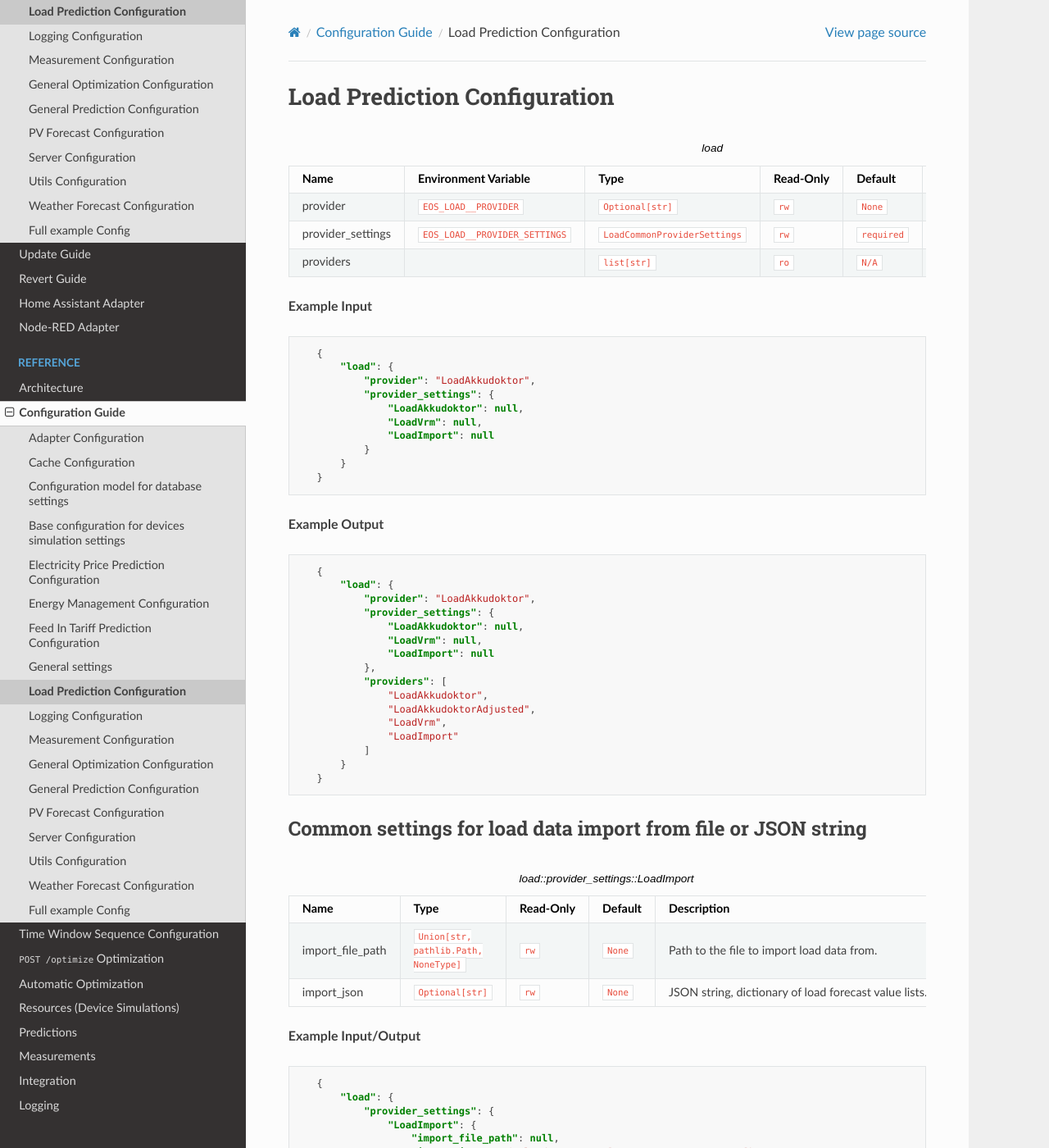
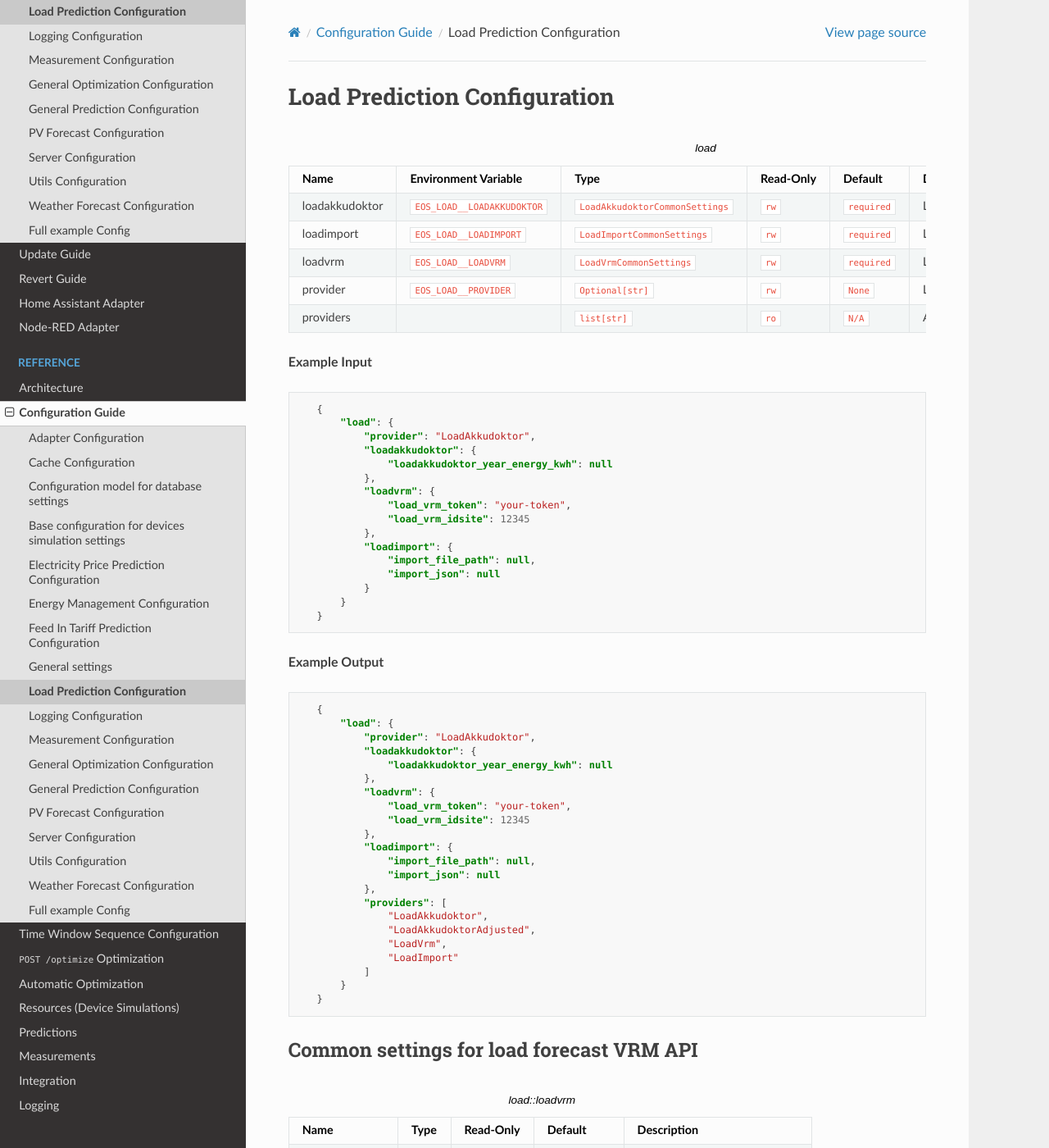
Before and after one commit to Akkudoktor-EOS/EOS, a Sphinx documentation site: the page built from docs/_generated/configload.md, in a window 1280 px wide and 1400 px high. Shown: the whole window at 82% size. Built offline with Sphinx 7.4.7 and the Read the Docs theme 3.1.0, drawn with Linux system fonts in a browser that asks for light colours; the version number could not be read and is left out; some of the changed text lies outside the part shown.

Commit message:
fix: Improve provider update error handling and add VRM provider settings validation (#887)
* fix: improve error handling for provider updates

Distinguishes failures of active providers from inactive ones.
Propagates errors only for enabled providers, allowing execution
to continue if a non-active provider fails, which avoids unnecessary
interruptions and improves robustness.

* fix: add provider settings validation for forecast requests

Prevents potential runtime errors by checking if provider settings are configured
before accessing forecast credentials.

Raises a clear error when settings are missing to help with debugging misconfigurations.

* refactor(load): move provider settings to top-level fields

Transitions load provider settings from a nested "provider_settings" object with provider-specific keys to dedicated top-level fields.\n\nRemoves the legacy "provider_settings" mapping and updates migration logic to ensure backward compatibility with existing configurations.

* docs: update version numbers and documantation

---------

Co-authored-by: Normann <github@koldrack.com>

````diff
--- a/docs/_generated/configload.md
+++ b/docs/_generated/configload.md
@@ -7,8 +7,10 @@
 
 | Name | Environment Variable | Type | Read-Only | Default | Description |
 | ---- | -------------------- | ---- | --------- | ------- | ----------- |
+| loadakkudoktor | `EOS_LOAD__LOADAKKUDOKTOR` | `LoadAkkudoktorCommonSettings` | `rw` | `required` | LoadAkkudoktor provider settings. |
+| loadimport | `EOS_LOAD__LOADIMPORT` | `LoadImportCommonSettings` | `rw` | `required` | LoadImport provider settings. |
+| loadvrm | `EOS_LOAD__LOADVRM` | `LoadVrmCommonSettings` | `rw` | `required` | LoadVrm provider settings. |
 | provider | `EOS_LOAD__PROVIDER` | `Optional[str]` | `rw` | `None` | Load provider id of provider to be used. |
-| provider_settings | `EOS_LOAD__PROVIDER_SETTINGS` | `LoadCommonProviderSettings` | `rw` | `required` | Provider settings |
 | providers | | `list[str]` | `ro` | `N/A` | Available load provider ids. |
 :::
 <!-- pyml enable line-length -->
@@ -22,10 +24,16 @@
    {
        "load": {
            "provider": "LoadAkkudoktor",
-           "provider_settings": {
-               "LoadAkkudoktor": null,
-               "LoadVrm": null,
-               "LoadImport": null
+           "loadakkudoktor": {
+               "loadakkudoktor_year_energy_kwh": null
+           },
+           "loadvrm": {
+               "load_vrm_token": "your-token",
+               "load_vrm_idsite": 12345
+           },
+           "loadimport": {
+               "import_file_path": null,
+               "import_json": null
            }
        }
    }
@@ -41,10 +49,16 @@
    {
        "load": {
            "provider": "LoadAkkudoktor",
-           "provider_settings": {
-               "LoadAkkudoktor": null,
-               "LoadVrm": null,
-               "LoadImport": null
+           "loadakkudoktor": {
+               "loadakkudoktor_year_energy_kwh": null
+           },
+           "loadvrm": {
+               "load_vrm_token": "your-token",
+               "load_vrm_idsite": 12345
+           },
+           "loadimport": {
+               "import_file_path": null,
+               "import_json": null
            },
            "providers": [
                "LoadAkkudoktor",
@@ -57,10 +71,41 @@
 ```
 <!-- pyml enable line-length -->
 
+### Common settings for load forecast VRM API
+
+<!-- pyml disable line-length -->
+:::{table} load::loadvrm
+:widths: 10 10 5 5 30
+:align: left
+
+| Name | Type | Read-Only | Default | Description |
+| ---- | ---- | --------- | ------- | ----------- |
+| load_vrm_idsite | `int` | `rw` | `12345` | VRM-Installation-ID |
+| load_vrm_token | `str` | `rw` | `your-token` | Token for Connecting VRM API |
+:::
+<!-- pyml enable line-length -->
+
+<!-- pyml disable no-emphasis-as-heading -->
+**Example Input/Output**
+<!-- pyml enable no-emphasis-as-heading -->
+
+<!-- pyml disable line-length -->
+```json
+   {
+       "load": {
+           "loadvrm": {
+               "load_vrm_token": "your-token",
+               "load_vrm_idsite": 12345
+           }
+       }
+   }
+```
+<!-- pyml enable line-length -->
+
 ### Common settings for load data import from file or JSON string
 
 <!-- pyml disable line-length -->
-:::{table} load::provider_settings::LoadImport
+:::{table} load::loadimport
 :widths: 10 10 5 5 30
 :align: left
 
@@ -79,44 +124,9 @@
 ```json
    {
        "load": {
-           "provider_settings": {
-               "LoadImport": {
-                   "import_file_path": null,
-                   "import_json": "{\"load0_mean\": [676.71, 876.19, 527.13]}"
-               }
-           }
-       }
-   }
-```
-<!-- pyml enable line-length -->
-
-### Common settings for load forecast VRM API
-
-<!-- pyml disable line-length -->
-:::{table} load::provider_settings::LoadVrm
-:widths: 10 10 5 5 30
-:align: left
-
-| Name | Type | Read-Only | Default | Description |
-| ---- | ---- | --------- | ------- | ----------- |
-| load_vrm_idsite | `int` | `rw` | `12345` | VRM-Installation-ID |
-| load_vrm_token | `str` | `rw` | `your-token` | Token for Connecting VRM API |
-:::
-<!-- pyml enable line-length -->
-
-<!-- pyml disable no-emphasis-as-heading -->
-**Example Input/Output**
-<!-- pyml enable no-emphasis-as-heading -->
-
-<!-- pyml disable line-length -->
-```json
-   {
-       "load": {
-           "provider_settings": {
-               "LoadVrm": {
-                   "load_vrm_token": "your-token",
-                   "load_vrm_idsite": 12345
-               }
+           "loadimport": {
+               "import_file_path": null,
+               "import_json": "{\"load0_mean\": [676.71, 876.19, 527.13]}"
            }
        }
    }
@@ -126,7 +136,7 @@
 ### Common settings for load data import from file
 
 <!-- pyml disable line-length -->
-:::{table} load::provider_settings::LoadAkkudoktor
+:::{table} load::loadakkudoktor
 :widths: 10 10 5 5 30
 :align: left
 
@@ -144,45 +154,10 @@
 ```json
    {
        "load": {
-           "provider_settings": {
-               "LoadAkkudoktor": {
-                   "loadakkudoktor_year_energy_kwh": 40421.0
-               }
+           "loadakkudoktor": {
+               "loadakkudoktor_year_energy_kwh": 40421.0
            }
        }
    }
 ```
 <!-- pyml enable line-length -->
-
-### Load Prediction Provider Configuration
-
-<!-- pyml disable line-length -->
-:::{table} load::provider_settings
-:widths: 10 10 5 5 30
-:align: left
-
-| Name | Type | Read-Only | Default | Description |
-| ---- | ---- | --------- | ------- | ----------- |
-| LoadAkkudoktor | `Optional[akkudoktoreos.prediction.loadakkudoktor.LoadAkkudoktorCommonSettings]` | `rw` | `None` | LoadAkkudoktor settings |
-| LoadImport | `Optional[akkudoktoreos.prediction.loadimport.LoadImportCommonSettings]` | `rw` | `None` | LoadImport settings |
-| LoadVrm | `Optional[akkudoktoreos.prediction.loadvrm.LoadVrmCommonSettings]` | `rw` | `None` | LoadVrm settings |
-:::
-<!-- pyml enable line-length -->
-
-<!-- pyml disable no-emphasis-as-heading -->
-**Example Input/Output**
-<!-- pyml enable no-emphasis-as-heading -->
-
-<!-- pyml disable line-length -->
-```json
-   {
-       "load": {
-           "provider_settings": {
-               "LoadAkkudoktor": null,
-               "LoadVrm": null,
-               "LoadImport": null
-           }
-       }
-   }
-```
-<!-- pyml enable line-length -->
````
Also changed, not shown: docs/_generated/configexample.md (+11 -5 lines), docs/_generated/configgeneral.md (+3 -3 lines), docs/_generated/openapi.md (+1 -1 lines), openapi.json, 15 other files.
